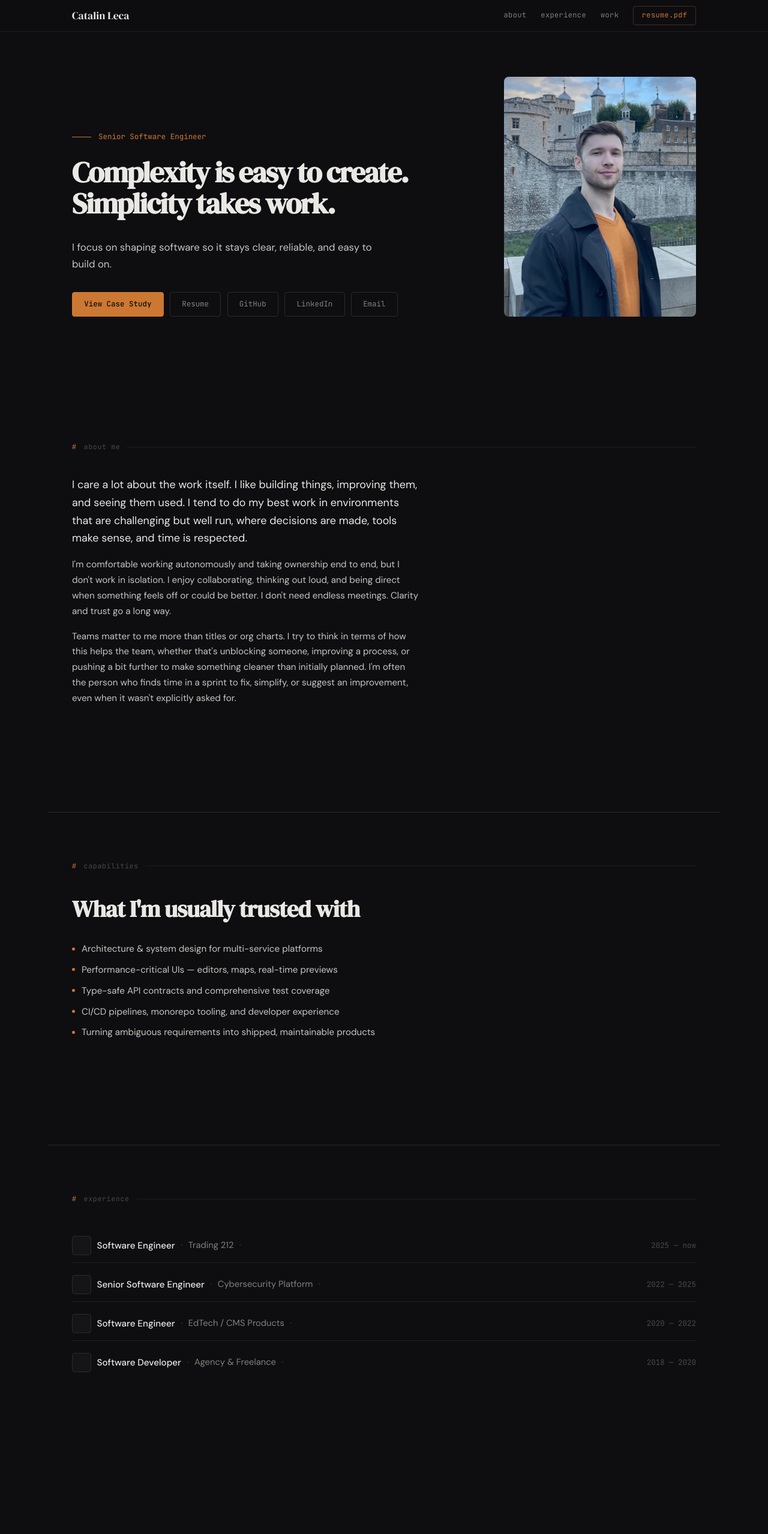
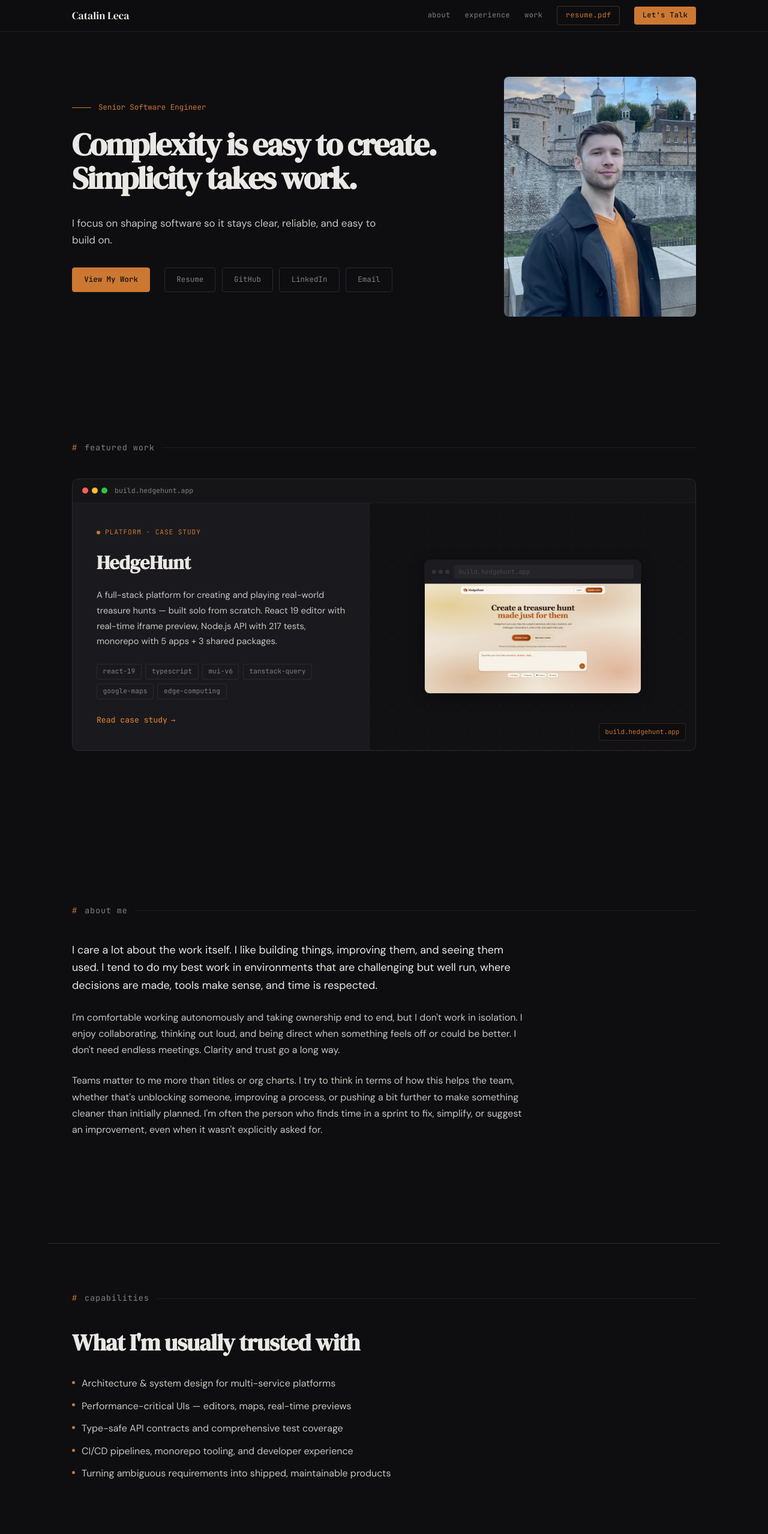
Before and after one commit to catalinleca/portfolio, a Next.js app: page / in a window 1280 px wide. Shown: the top 2558 px of the page at 60% size. Built offline with nearby package versions, Linux system fonts and the light colour scheme.

Commit message:
wip hero

```diff
--- a/src/app/(home)/_sections/About/About.module.css
+++ b/src/app/(home)/_sections/About/About.module.css
@@ -1,8 +1,8 @@
 .body {
   display: flex;
   flex-direction: column;
-  gap: var(--space-4);
-  max-width: 580px;
+  gap: var(--space-6);
+  max-width: 760px;
 }
 
 .lead {
@@ -12,7 +12,7 @@
 }
 
 .paragraph {
-  font-size: 0.95rem;
+  font-size: 1rem;
   color: var(--text);
   line-height: 1.7;
 }
--- a/src/app/(home)/_sections/Capabilities/Capabilities.module.css
+++ b/src/app/(home)/_sections/Capabilities/Capabilities.module.css
@@ -12,13 +12,13 @@
   padding: 0;
   display: flex;
   flex-direction: column;
-  gap: 0.75rem;
+  gap: var(--space-3);
 }
 
 .item {
-  font-size: 0.95rem;
+  font-size: 1rem;
   color: var(--text);
-  line-height: 1.5;
+  line-height: 1.6;
   padding-left: var(--space-4);
   position: relative;
 }
--- a/src/app/(home)/_sections/Contact/Contact.module.css
+++ b/src/app/(home)/_sections/Contact/Contact.module.css
@@ -28,22 +28,22 @@
 }
 
 .subtext {
-  font-size: 0.92rem;
+  font-size: 1rem;
   color: var(--text-muted);
-  line-height: 1.7;
+  line-height: 1.65;
 }
 
 .right {
   display: flex;
   flex-direction: column;
   align-items: flex-end;
-  gap: 0.25rem;
+  gap: var(--space-1);
 }
 
 .link {
-  font-size: 0.85rem;
+  font-size: 0.92rem;
   color: var(--text-muted);
-  padding: 0.5rem 0;
+  padding: var(--space-2) 0;
 }
 
 .link:hover {
--- a/src/app/(home)/_sections/Contact/Contact.tsx
+++ b/src/app/(home)/_sections/Contact/Contact.tsx
@@ -4,7 +4,7 @@ import styles from "./Contact.module.css";
 
 export const Contact = () => {
   return (
-    <SectionShell className={styles.section}>
+    <SectionShell id="contact" className={styles.section}>
       <div className={styles.layout}>
         <div className={styles.left}>
           <h2 className={styles.heading}>
--- a/src/app/(home)/_sections/Experience/Experience.module.css
+++ b/src/app/(home)/_sections/Experience/Experience.module.css
@@ -1,14 +1,13 @@
 .list {
   display: flex;
   flex-direction: column;
-  gap: 0.5rem;
 }
 
 .entry {
   display: flex;
   align-items: center;
-  gap: 0.6rem;
-  padding: 0.75rem 0;
+  gap: var(--space-3);
+  padding: var(--space-3) 0;
   border-bottom: 1px solid var(--border-dim);
 }
 
@@ -36,22 +35,22 @@
 .role {
   font-weight: 500;
   color: var(--text-bright);
-  font-size: 0.95rem;
+  font-size: 1rem;
 }
 
 .separator {
   color: var(--text-dim);
-  font-size: 0.88rem;
+  font-size: 0.92rem;
 }
 
 .company {
   color: var(--text-muted);
-  font-size: 0.92rem;
+  font-size: 1rem;
 }
 
 .period {
   font-family: var(--font-mono);
-  font-size: 0.78rem;
+  font-size: 0.82rem;
   color: var(--text-dim);
   white-space: nowrap;
   margin-left: auto;
@@ -65,6 +64,6 @@
   .period {
     margin-left: 0;
     width: 100%;
-    padding-left: calc(32px + 0.6rem);
+    padding-left: calc(32px + var(--space-3));
   }
 }
--- a/src/app/(home)/_sections/Hero/Hero.module.css
+++ b/src/app/(home)/_sections/Hero/Hero.module.css
@@ -9,7 +9,7 @@
   display: grid;
   grid-template-columns: 1fr 320px;
   gap: var(--space-16);
-  align-items: end;
+  align-items: center;
   width: 100%;
 }
 
@@ -37,7 +37,7 @@
 
 .headline {
   font-family: var(--font-serif);
-  font-size: clamp(2rem, 4vw, 3rem);
+  font-size: clamp(2.25rem, 4.5vw, 3.25rem);
   line-height: 1.08;
   letter-spacing: -0.035em;
   color: var(--text-bright);
@@ -45,16 +45,17 @@
 }
 
 .intro {
-  font-size: 1.05rem;
+  font-size: 1.0625rem;
   color: var(--text);
-  line-height: 1.7;
+  line-height: 1.65;
   max-width: 540px;
   margin-bottom: var(--space-8);
 }
 
-.btns {
+.actions {
   display: flex;
-  gap: 0.65rem;
+  align-items: center;
+  gap: var(--space-6);
   flex-wrap: wrap;
 }
 
@@ -89,6 +90,12 @@
   color: var(--bg);
 }
 
+.secondaryLinks {
+  display: flex;
+  align-items: center;
+  gap: 0.65rem;
+}
+
 .photo {
   display: flex;
   justify-content: center;
@@ -105,7 +112,7 @@
   .eyebrow,
   .headline,
   .intro,
-  .btns,
+  .actions,
   .photo {
     opacity: 0;
     transform: translateY(16px);
@@ -120,7 +127,7 @@
     animation-delay: 0.14s;
   }
 
-  .btns {
+  .actions {
     animation-delay: 0.21s;
   }
 
@@ -149,7 +156,7 @@
   }
 
   .headline {
-    font-size: clamp(1.6rem, 5vw, 2.2rem);
+    font-size: clamp(2rem, 6vw, 3rem);
   }
 
   .photoImage {
@@ -159,7 +166,8 @@
 }
 
 @media (max-width: 500px) {
-  .btns {
+  .actions {
     flex-direction: column;
+    align-items: flex-start;
   }
 }
--- a/src/app/(home)/_sections/Hero/Hero.tsx
+++ b/src/app/(home)/_sections/Hero/Hero.tsx
@@ -15,13 +15,14 @@ export const Hero = () => {
           <p className={styles.intro}>
             I focus on shaping software so it stays clear, reliable, and easy to build on.
           </p>
-          <div className={styles.btns}>
+          <div className={styles.actions}>
             <Link
-              href="/case-study/hedgehunt"
+              href="/#work"
               className={`${styles.btn} ${styles.btnAccent}`}
             >
-              View Case Study
+              View My Work
             </Link>
+            <div className={styles.secondaryLinks}>
               <ExternalLink href="/resume.pdf" className={styles.btn}>
                 Resume
               </ExternalLink>
@@ -37,9 +38,13 @@ export const Hero = () => {
               >
                 LinkedIn
               </ExternalLink>
-            <a href="mailto:catalin@catalinleca.dev" className={styles.btn}>
+              <a
+                href="mailto:catalin@catalinleca.dev"
+                className={styles.btn}
+              >
                 Email
               </a>
+            </div>
           </div>
         </div>
         <div className={styles.photo}>
--- a/src/app/(home)/_sections/HowIWork/HowIWork.module.css
+++ b/src/app/(home)/_sections/HowIWork/HowIWork.module.css
@@ -12,13 +12,13 @@
   padding: 0;
   display: flex;
   flex-direction: column;
-  gap: 0.75rem;
+  gap: var(--space-3);
 }
 
 .item {
-  font-size: 0.95rem;
+  font-size: 1rem;
   color: var(--text);
-  line-height: 1.5;
+  line-height: 1.6;
   padding-left: var(--space-4);
   position: relative;
 }
--- a/src/app/(home)/page.tsx
+++ b/src/app/(home)/page.tsx
@@ -18,6 +18,10 @@ export default function Home() {
         <Hero />
 
         <SectionReveal>
+          <CaseStudies />
+        </SectionReveal>
+
+        <SectionReveal>
           <About />
         </SectionReveal>
 
@@ -27,10 +31,6 @@ export default function Home() {
 
         <SectionReveal>
           <Experience />
-        </SectionReveal>
-
-        <SectionReveal>
-          <CaseStudies />
         </SectionReveal>
 
         <SectionReveal>
--- a/src/ui/navigation/Nav/Nav.module.css
+++ b/src/ui/navigation/Nav/Nav.module.css
@@ -64,8 +64,23 @@
   border-color: var(--accent);
 }
 
+.ctaLink {
+  background: var(--accent);
+  color: var(--bg);
+  padding: 0.35rem 0.85rem;
+  border-radius: 4px;
+  font-weight: 500;
+  transition:
+    background var(--duration-fast) var(--ease-out);
+}
+
+.ctaLink:hover {
+  background: var(--accent-hover);
+  color: var(--bg);
+}
+
 @media (max-width: 500px) {
-  .link:not(.resumeLink) {
+  .link:not(.resumeLink):not(.ctaLink) {
     display: none;
   }
 
--- a/src/ui/navigation/Nav/Nav.tsx
+++ b/src/ui/navigation/Nav/Nav.tsx
@@ -25,6 +25,9 @@ export function Nav() {
           >
             resume.pdf
           </ExternalLink>
+          <Link href="/#contact" className={`${styles.link} ${styles.ctaLink}`}>
+            Let&apos;s Talk
+          </Link>
         </div>
       </div>
     </nav>
--- a/src/ui/shared/SectionLabel/SectionLabel.module.css
+++ b/src/ui/shared/SectionLabel/SectionLabel.module.css
@@ -1,11 +1,11 @@
 .label {
   display: flex;
   align-items: center;
-  gap: 0.75rem;
-  margin-bottom: 2.5rem;
+  gap: var(--space-3);
+  margin-bottom: var(--space-10);
   font-family: var(--font-mono);
-  font-size: 0.72rem;
-  color: var(--text-dim);
+  font-size: 0.85rem;
+  color: var(--text-muted);
   letter-spacing: 0.06em;
 }
 
```
Lines whose indentation alone changed are shown as unchanged.
